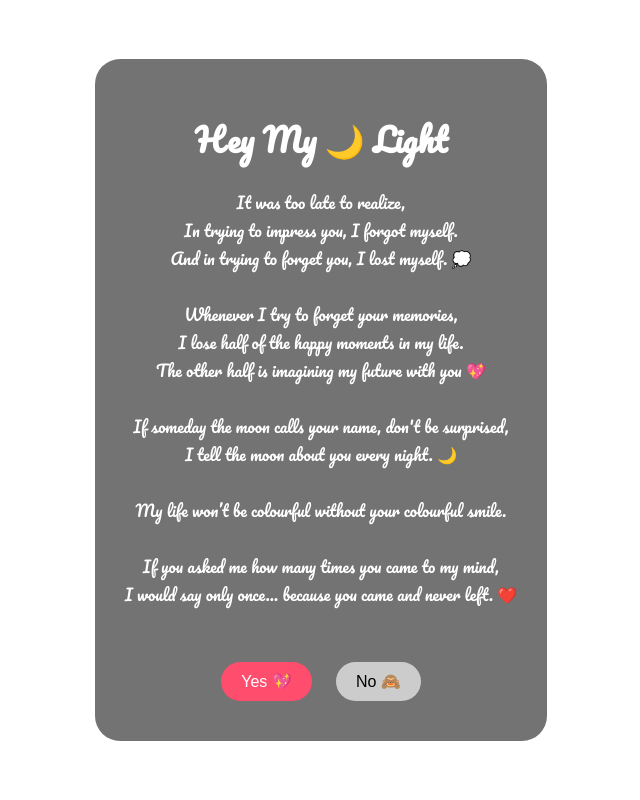
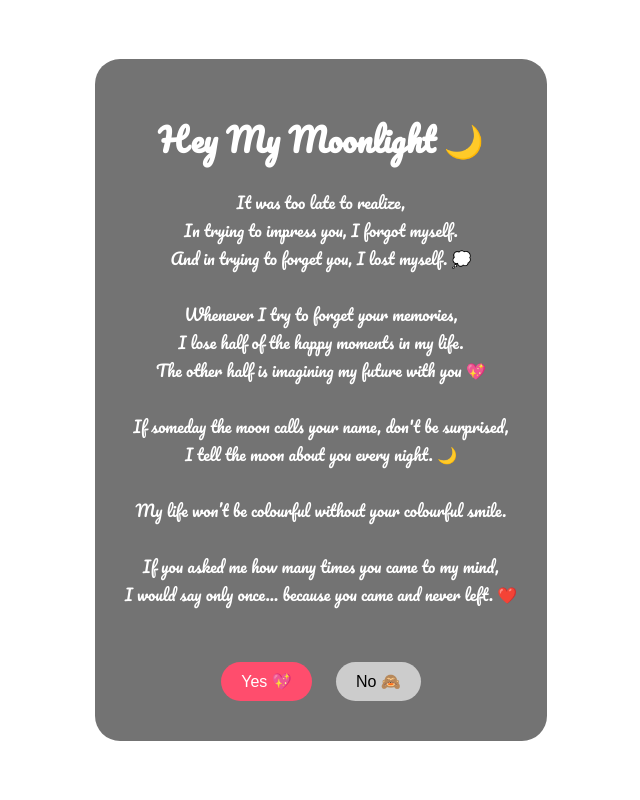
Before and after one commit to Jothiprakash3303/jothi-love, a plain HTML site: page index.html in a window 1280 px wide. Shown: the top 800 px of the page, without its empty margins (319-959 px from the left). Drawn offline with Linux system fonts and the light colour scheme.

```diff
--- a/index.html
+++ b/index.html
@@ -87,7 +87,7 @@
 <!-- Slide 1 -->
 <div class="slide" id="slide1">
   <div class="card">
-    <h1>Hey My 🌙 Light</h1>
+    <h1>Hey My Moonlight 🌙</h1>
     <p>
       It was too late to realize,<br>
       In trying to impress you, I forgot myself.<br>
```
